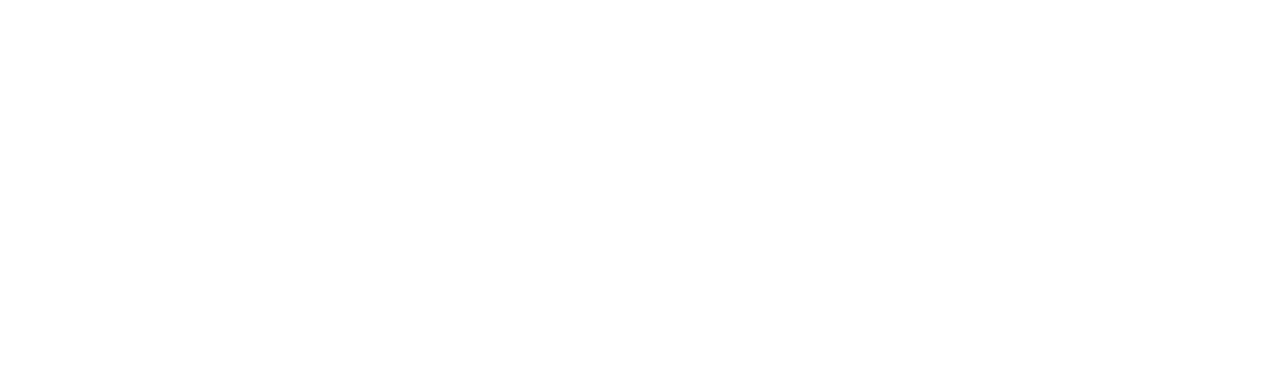
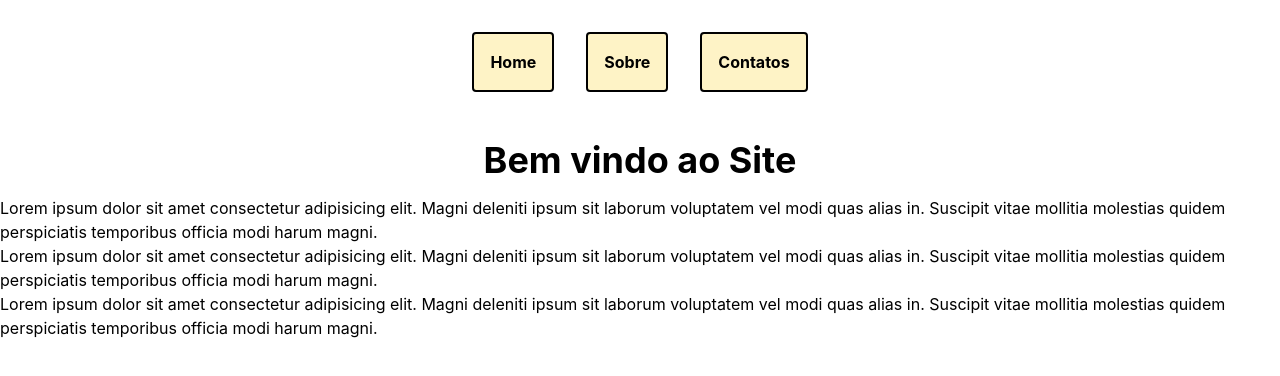
Before and after one commit to profmauricioneto/desenvolvimento-aplicacoes-frameworks-web-unichristus, a React (Vite) app in the folder curso-2026-1/aulas-frontend/: page / in a window 1280 px wide. Shown: the top 376 px of the page. Built offline with nearby package versions, Linux system fonts and the light colour scheme.

Commit message:
add: aula SPA - p2

```diff
--- a/curso-2026-1/aulas-frontend/src/App.jsx
+++ b/curso-2026-1/aulas-frontend/src/App.jsx
@@ -1,23 +1,36 @@
 import React from 'react';
-// import { FirstComponent, HelloWorld } from './components/FirstComponent';
-// import { CalculadoraIdade, Saudacao } from './components/ComponenteExercicio';
-// import UserList from './components/exercicio01/UserList';
-// import ConteudoCard from './components/exercicio01/ConteudoCard';
-// import TaskList from './components/exercicio02/TaskList';
+import Home from './pages/Home';
+import About from './pages/About';
+import Contacts from './pages/Contacts';
+import { BrowserRouter as Router, Routes, Route, Link } from 'react-router-dom';
 
 const App = () => {
   return (
     <>
+      <div>
+        <Router>
+          <nav>
+            <ul className="flex p-4 justify-center">
+              <li className="m-4 font-bold border-2 bg-amber-100 rounded p-4">
+                <Link to={'/'}>Home</Link>
+              </li>
+              <li className="m-4 font-bold border-2 bg-amber-100 rounded p-4">
+                <Link to={'/about'}>Sobre</Link>
+              </li>
+              <li className="m-4 font-bold border-2 bg-amber-100 rounded p-4">
+                <Link to={'/contacts'}>Contatos</Link>
+              </li>
+            </ul>
+          </nav>
 
-      {/* <FirstComponent name="Mauricio" age={12} />
-    <FirstComponent name="João" age={20} />
-    <FirstComponent name="Pedro" age={40} />
-    <HelloWorld /> */}
-      {/* <Saudacao name="Mauricio" />
-    <CalculadoraIdade age={36} /> */}
-      {/* <UserList /> */}
-      {/* <ConteudoCard /> */}
-      {/* <TaskList /> */}
+          <Routes>
+            <Route path="/" element={<Home />} />
+            <Route path="/about" element={<About />} />
+            <Route path="/contacts" element={<Contacts />} />
+            <Route path="*" element={<h1>Page Not Found</h1>} />
+          </Routes>
+        </Router>
+      </div>
     </>
   );
 };
--- a/curso-2026-1/aulas-frontend/src/components/pages/About.jsx
+++ b/curso-2026-1/aulas-frontend/src/pages/About.jsx
@@ -3,7 +3,7 @@
 const About = () => {
   return (
     <>
-      <h1>Sobre o site</h1>
+      <h1 className="font-bold text-4xl text-center p-4">Sobre o site</h1>
 
       <p>
         Lorem ipsum dolor sit amet consectetur adipisicing elit. Magni deleniti
--- a/curso-2026-1/aulas-frontend/src/components/pages/Home.jsx
+++ b/curso-2026-1/aulas-frontend/src/pages/Contacts.jsx
@@ -1,9 +1,9 @@
 import React from 'react';
 
-const Home = () => {
+const Contacts = () => {
   return (
     <>
-      <h1>Bem vindo ao Site</h1>
+      <h1 className="font-bold text-4xl text-center p-4">Meus Contatos</h1>
 
       <p>
         Lorem ipsum dolor sit amet consectetur adipisicing elit. Magni deleniti
@@ -29,4 +29,4 @@
   );
 };
 
-export default Home;
+export default Contacts;
--- a/curso-2026-1/aulas-frontend/src/components/pages/Contacts.jsx
+++ b/curso-2026-1/aulas-frontend/src/pages/Home.jsx
@@ -1,9 +1,9 @@
 import React from 'react';
 
-const Contacts = () => {
+const Home = () => {
   return (
     <>
-      <h1>Meus Contatos</h1>
+      <h1 className="font-bold text-4xl text-center p-4">Bem vindo ao Site</h1>
 
       <p>
         Lorem ipsum dolor sit amet consectetur adipisicing elit. Magni deleniti
@@ -29,4 +29,4 @@
   );
 };
 
-export default Contacts;
+export default Home;
```
